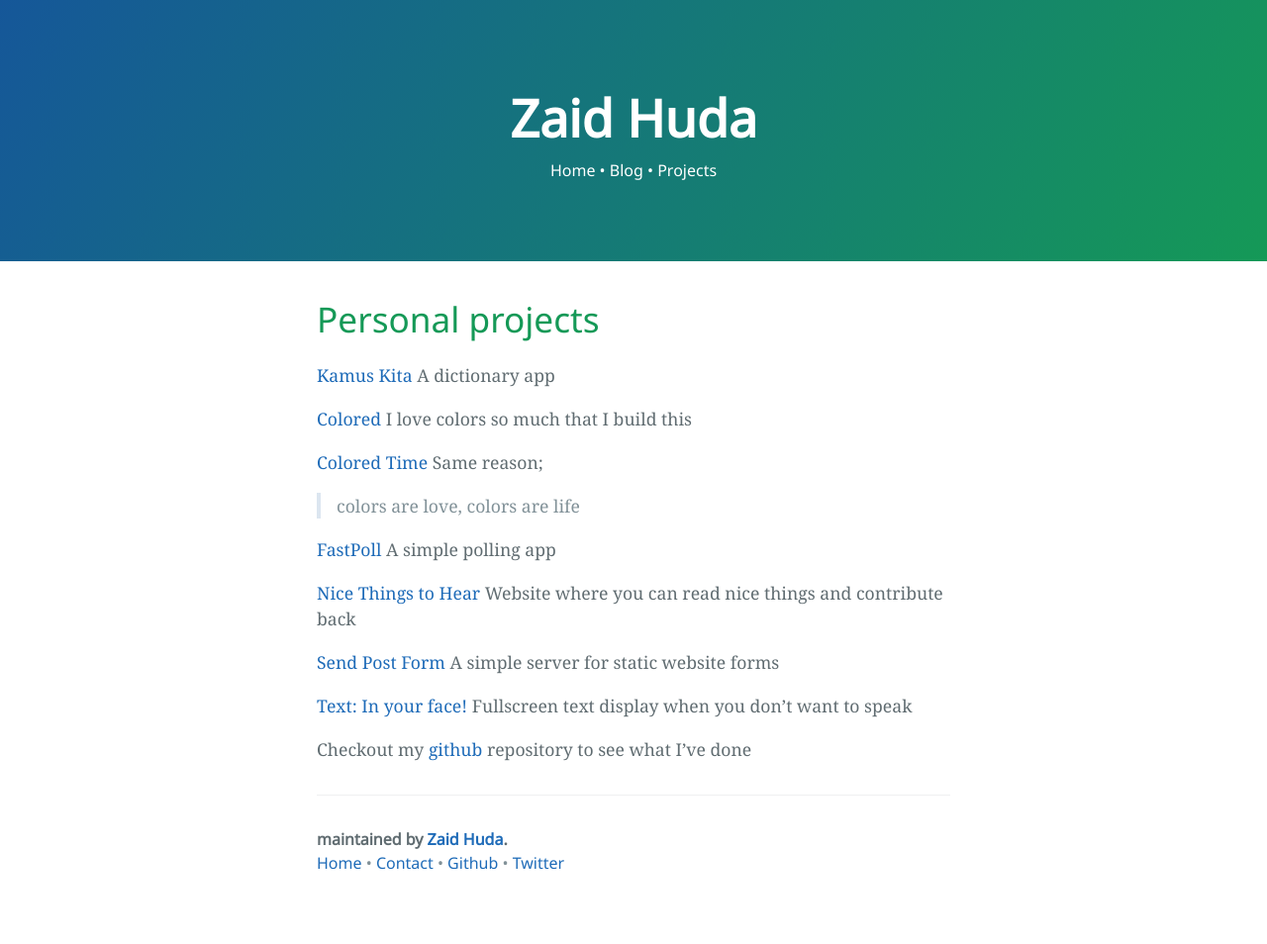
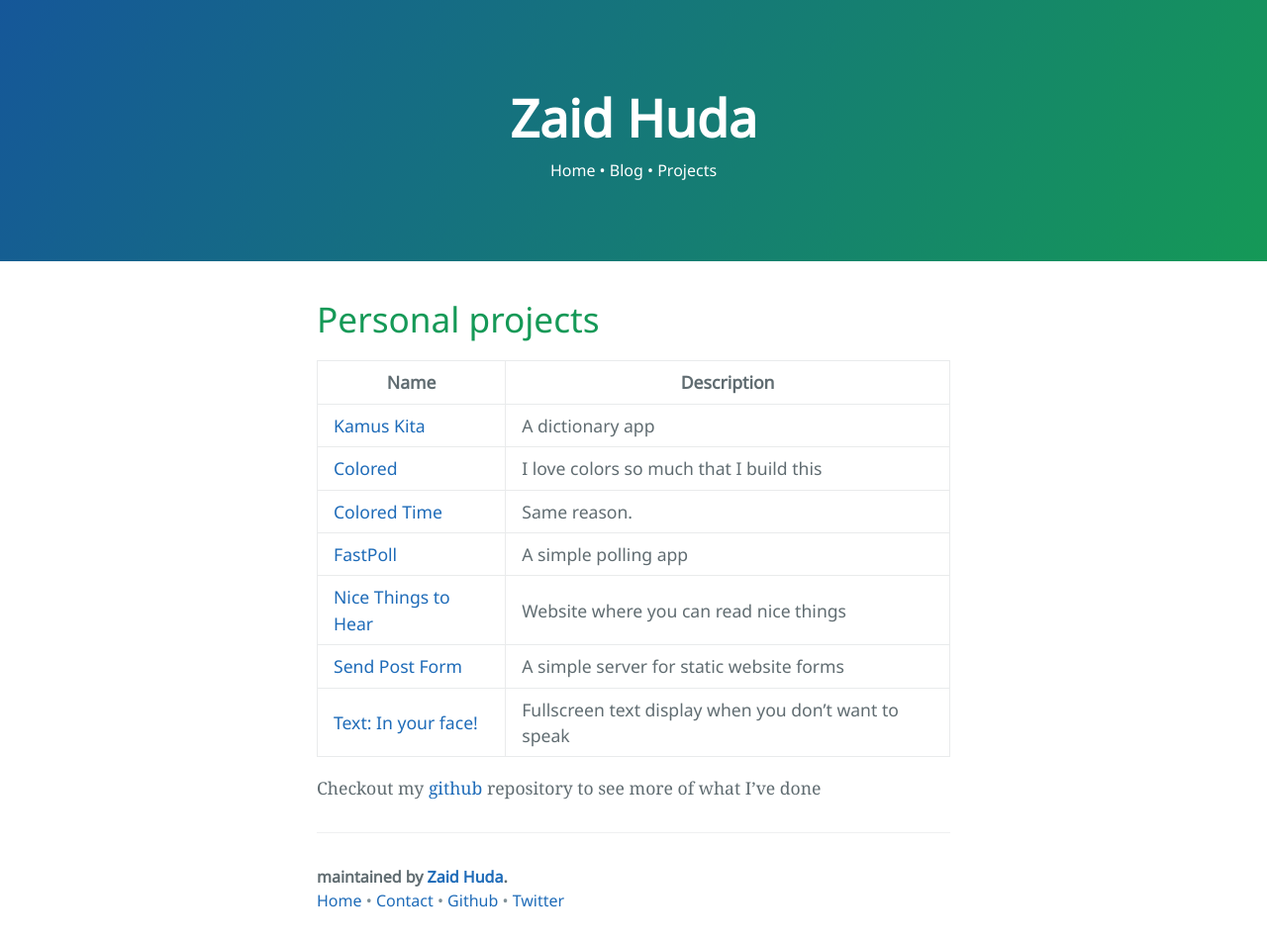
Before and after one commit to hudadiaz/myblog, a Jekyll site: the page built from projects.md, in a window 1280 px wide. Shown: the whole page at 99% size. Built offline with Jekyll 4.4.1, drawn with Linux system fonts in a browser that asks for light colours; before the commit the page ends 916 px from its top, so only the background shows below that.

Commit message:
Update projects.md

```diff
--- a/projects.md
+++ b/projects.md
@@ -6,28 +6,14 @@ published: true
 
 # Personal projects
 
-[Kamus Kita](https://kamuskita.my)
-A dictionary app
+|Name|Description|
+| --- | --- |
+|[Kamus Kita](https://kamuskita.my)|A dictionary app|
+|[Colored](https://colored.zaidhuda.com)|I love colors so much that I build this|
+|[Colored Time](https://colored-time.zaidhuda.com)|Same reason.|
+|[FastPoll](http://fastpoll.zaidhuda.com/)|A simple polling app|
+|[Nice Things to Hear](https://nicethingstohear.zaidhuda.com/)|Website where you can read nice things|
+|[Send Post Form](https://sendpostform.zaidhuda.com/)|A simple server for static website forms|
+|[Text: In your face!](https://inyourface.zaidhuda.com/)|Fullscreen text display when you don't want to speak|
 
-[Colored](https://colored.zaidhuda.com)
-I love colors so much that I build this
-
-[Colored Time](https://colored-time.zaidhuda.com)
-Same reason;
-
-> colors are love,
-> colors are life
-
-[FastPoll](http://fastpoll.zaidhuda.com/)
-A simple polling app
-
-[Nice Things to Hear](https://nicethingstohear.zaidhuda.com/)
-Website where you can read nice things and contribute back
-
-[Send Post Form](https://sendpostform.zaidhuda.com/)
-A simple server for static website forms
-
-[Text: In your face!](https://inyourface.zaidhuda.com/)
-Fullscreen text display when you don't want to speak
-
-Checkout my [github](https://github.com/hudadiaz) repository to see what I've done
+Checkout my [github](https://github.com/hudadiaz) repository to see more of what I've done
```
